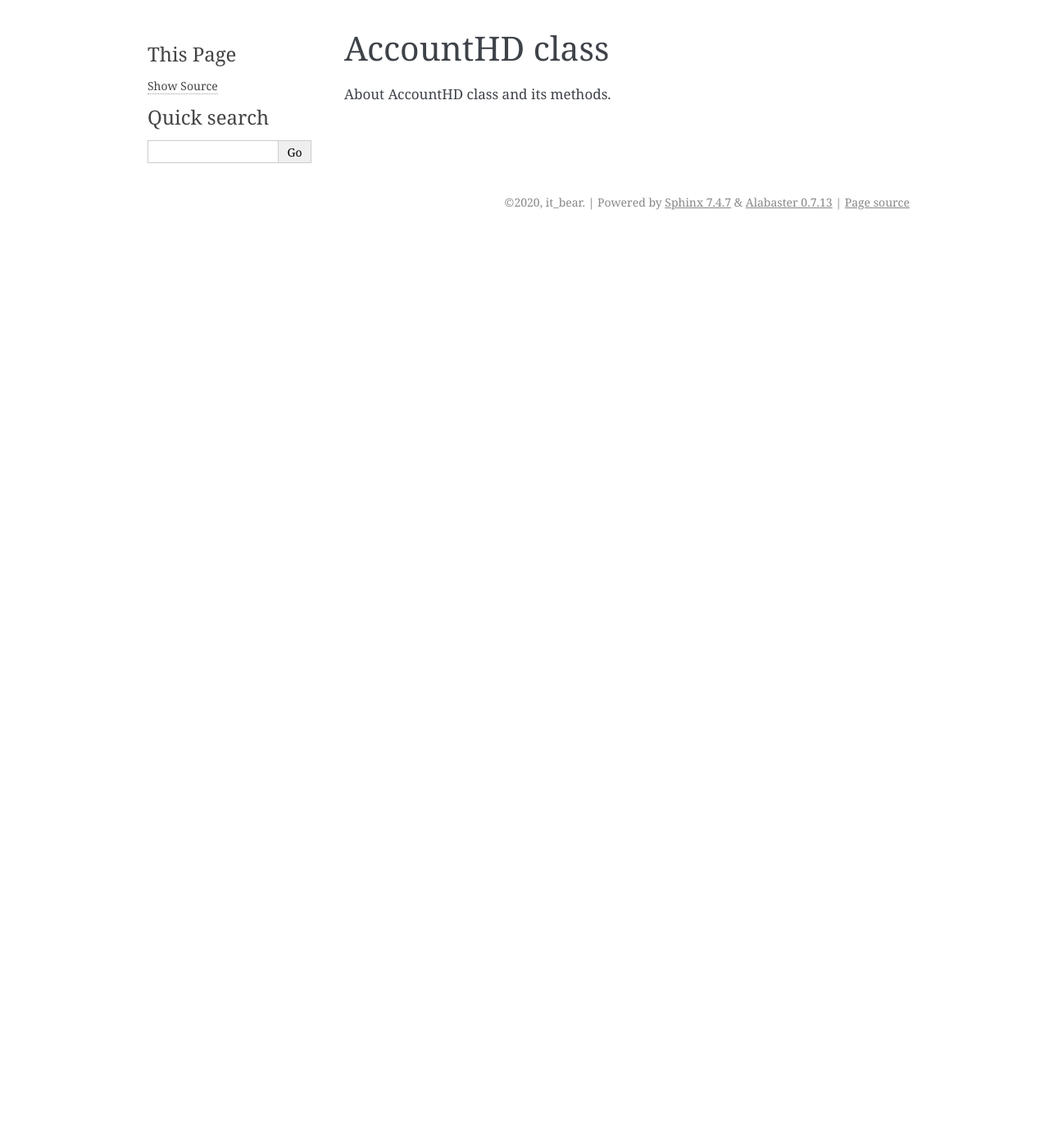
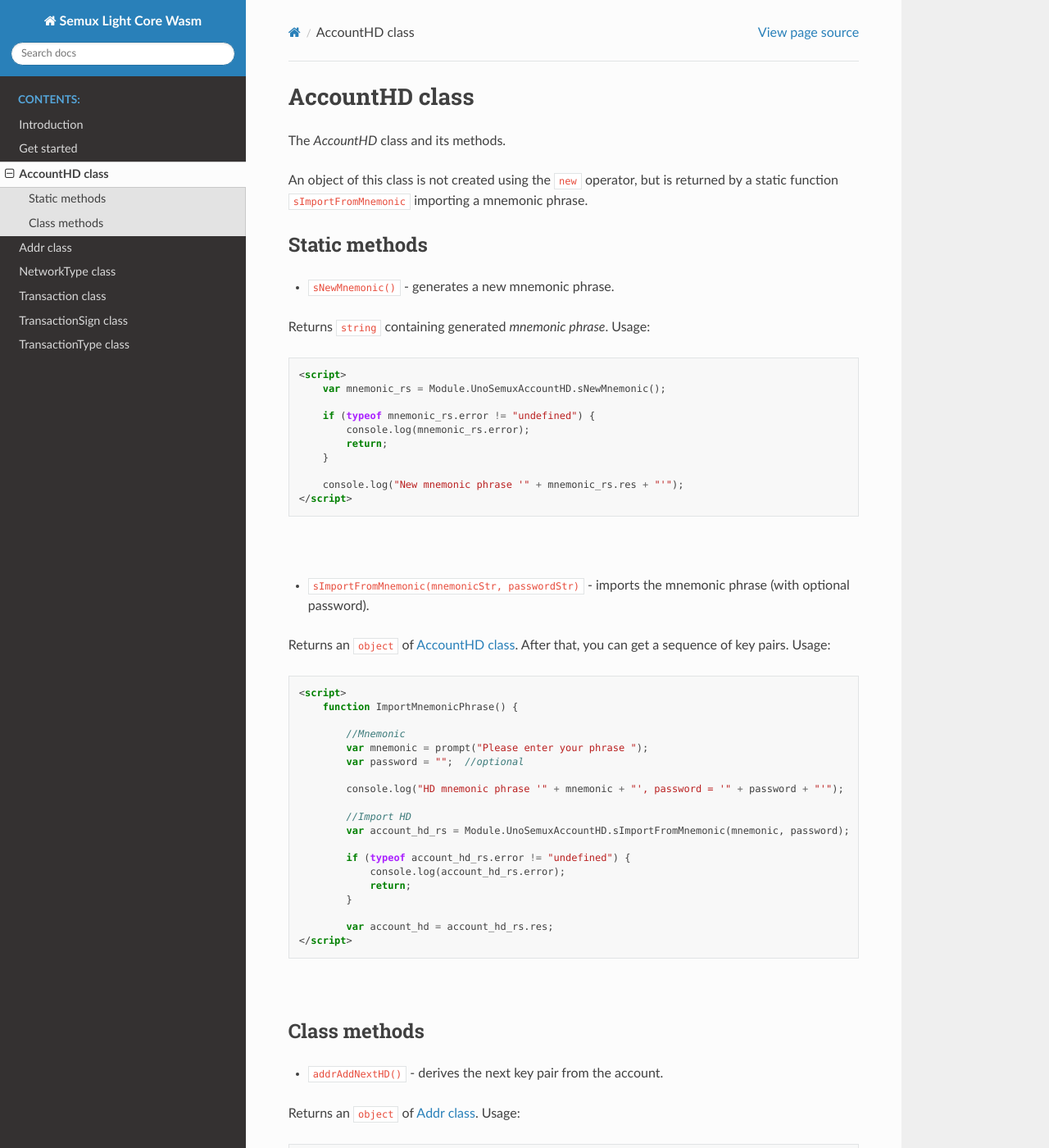
Before and after one commit to uno-labs/UnoSemuxLightCoreWasm, a Sphinx documentation site: the page built from docs/source/usage/AccountHD.rst, in a window 1280 px wide and 1400 px high. Shown: the whole window at 82% size. Built offline with Sphinx 7.4.7 and the Read the Docs theme 2.0.0, drawn with Linux system fonts in a browser that asks for light colours; some of the changed text lies outside the part shown.

Commit message:
Changed the theme, added some classes descriptions

```diff
--- a/docs/source/conf.py
+++ b/docs/source/conf.py
@@ -16,6 +16,7 @@
 # import sys
 # sys.path.insert(0, os.path.abspath('.'))
 
+import sphinx_rtd_theme
 
 # -- Project information -----------------------------------------------------
 
@@ -46,6 +47,7 @@ extensions = [
     'sphinx.ext.mathjax',
     'sphinx.ext.githubpages',
     'recommonmark',
+    'sphinx_rtd_theme',
 ]
 
 # Add any paths that contain templates here, relative to this directory.
@@ -81,7 +83,8 @@ pygments_style = None
 # The theme to use for HTML and HTML Help pages.  See the documentation for
 # a list of builtin themes.
 #
-html_theme = 'alabaster'
+#html_theme = 'alabaster'
+html_theme = 'sphinx_rtd_theme'
 
 # Theme options are theme-specific and customize the look and feel of a theme
 # further.  For a list of options available for each theme, see the
--- a/docs/source/usage/AccountHD.rst
+++ b/docs/source/usage/AccountHD.rst
@@ -1,4 +1,98 @@
 AccountHD class
 ===============
 
-About AccountHD class and its methods.
+The `AccountHD` class and its methods.
+
+An object of this class is not created using the ``new`` operator,
+but is returned by a static function ``sImportFromMnemonic`` importing a mnemonic phrase.
+
+
+Static methods
+--------------
+
+- ``sNewMnemonic()`` - generates a new mnemonic phrase.
+
+Returns ``string`` containing generated `mnemonic phrase`. Usage:
+
+.. code-block:: html
+
+  <script>
+      var mnemonic_rs = Module.UnoSemuxAccountHD.sNewMnemonic();
+
+      if (typeof mnemonic_rs.error != "undefined") {
+          console.log(mnemonic_rs.error);
+          return;
+      }
+
+      console.log("New mnemonic phrase '" + mnemonic_rs.res + "'");
+  </script>
+
+|
+
+- ``sImportFromMnemonic(mnemonicStr, passwordStr)`` - imports the mnemonic phrase (with optional password).
+
+Returns an ``object`` of :doc:`AccountHD`. After that, you can get a sequence of key pairs. Usage:
+
+.. code-block:: html
+
+  <script>
+      function ImportMnemonicPhrase() {
+
+          //Mnemonic
+          var mnemonic = prompt("Please enter your phrase ");
+          var password = "";  //optional
+
+          console.log("HD mnemonic phrase '" + mnemonic + "', password = '" + password + "'");
+
+          //Import HD
+          var account_hd_rs = Module.UnoSemuxAccountHD.sImportFromMnemonic(mnemonic, password);
+
+          if (typeof account_hd_rs.error != "undefined") {
+              console.log(account_hd_rs.error);
+              return;
+          }
+
+          var account_hd = account_hd_rs.res;
+  </script>
+
+|
+
+Class methods
+-------------
+
+- ``addrAddNextHD()`` - derives the next key pair from the account.
+
+Returns an ``object`` of :doc:`Addr`. Usage:
+
+.. code-block:: html
+
+  <script>
+      //Generate next HD address
+      console.log("Add next HD address...");
+      var next_hd_addr_rs = account_hd.addrAddNextHD();
+
+      if (typeof next_hd_addr_rs.error != "undefined") {
+          console.log(next_hd_addr_rs.error);
+          return;
+      }
+
+      window.next_hd_addr = next_hd_addr_rs.res;
+  </script>
+
+|
+
+- ``addrFindByName(strName)`` - find an address by its name.
+
+Returns an ``object`` of :doc:`Addr`.
+
+|
+
+- ``addrFindByHexStr(strHex)`` - find an address by its HEX representation.
+
+Returns an ``object`` of :doc:`Addr`.
+
+|
+
+- ``addrHexStrByName(strAddressName)`` - returns the HEX representation of an address by its name.
+
+Returns a ``string`` containing the HEX representation of an address.
```
Also changed, not shown: README.md (+4 -1 lines), docs/source/index.rst (+6 -9 lines), docs/source/usage/Addr.rst (+70 -1 lines), docs/source/usage/Get-started.rst (+6 -6 lines), docs/source/usage/Introduction.rst (added, +44 -0 lines), docs/README.md.
